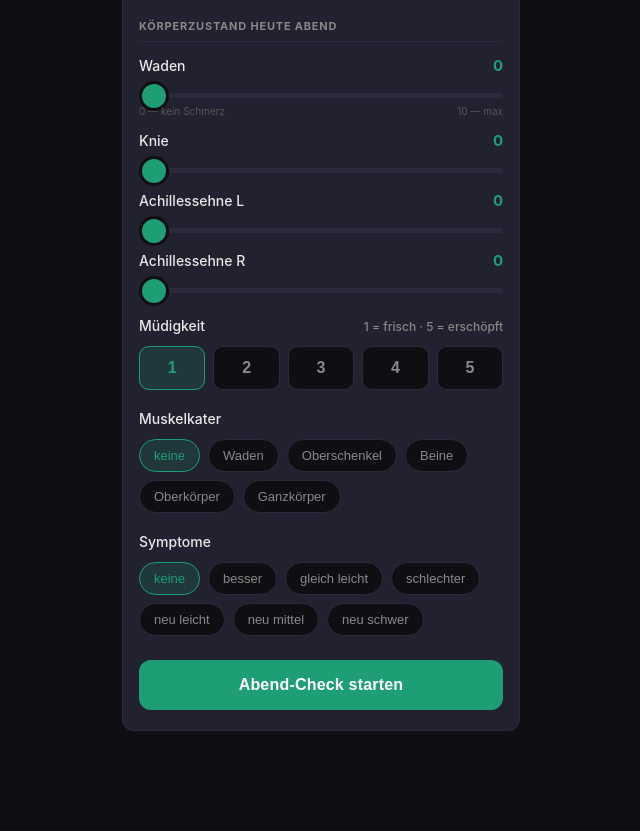
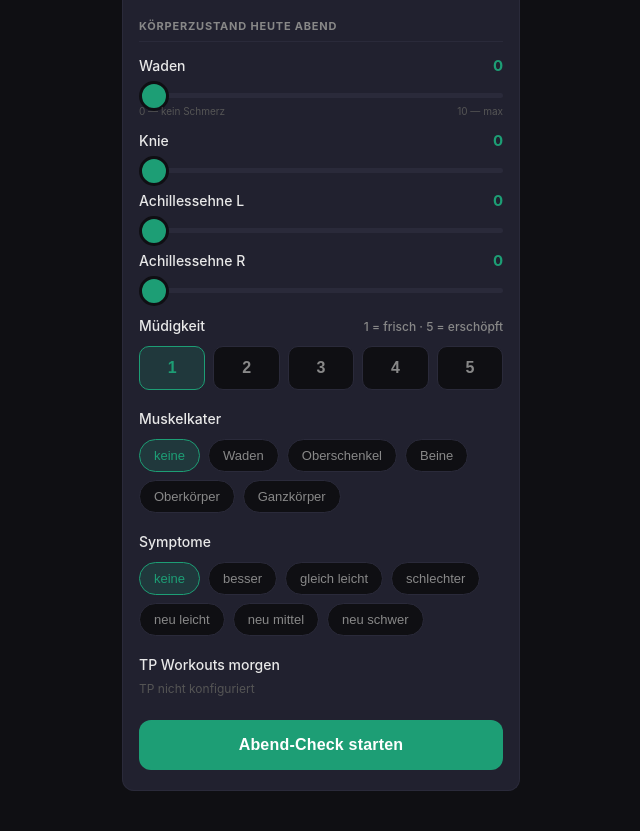
Before and after one commit to sprejz/ki-coach-app, a FastAPI app: page / in a window 1280 px wide. Shown: the part 146-977 px from the top of the page, without its empty margins (319-959 px from the left). Before the commit the page ends 877 px from the top, so only its background shows below. Run offline with FastAPI, Linux system fonts and the light colour scheme; data that the repository does not hold is empty.

Commit message:
v2.5.3 — TP Workouts als Inline-Spinner, Splash sofort weg
Splash verschwindet nach ~1s (Wetter + Schlafdaten).
TP-Bereiche in Abend-Check und Morgen-Check zeigen sofort
einen Spinner direkt im Formular — Nutzer kann den Rest
schon ausfüllen während Workouts laden.

Co-Authored-By: Claude Sonnet 4.6 <noreply@anthropic.com>

```diff
--- a/app.py
+++ b/app.py
@@ -17,7 +17,7 @@ import anthropic
 
 from translations import TRANSLATIONS
 
-APP_VERSION = "2.5.2"
+APP_VERSION = "2.5.3"
 APP_LANG = os.environ.get("APP_LANG", "de")
 T = TRANSLATIONS.get(APP_LANG, TRANSLATIONS["de"])
 logger = logging.getLogger(__name__)
--- a/templates/index.html
+++ b/templates/index.html
@@ -852,12 +852,16 @@ input[type=range]::-webkit-slider-thumb:active { background: #25c490; }
       </div>
 
       <!-- TP Workouts morgen (auto-geladen) -->
-      <div class="form-section" id="abend-tp-section" style="display:none">
+      <div class="form-section" id="abend-tp-section">
         <div class="field-label" style="margin-bottom:8px">
           <span>{{ T.lbl_tp_tomorrow }}</span>
-          <span style="font-size:12px;color:var(--muted)" id="abend-tp-date"></span>
-        </div>
-        <div id="abend-tp-content"><p style="color:var(--muted);font-size:13px">{{ T.tp_loading_text }}</p></div>
+          <span id="abend-tp-loading" style="display:flex;align-items:center;gap:5px">
+            <div class="spinner" style="width:14px;height:14px;border-width:2px"></div>
+            <span style="color:var(--muted);font-size:12px">{{ T.lbl_tp_loading }}</span>
+          </span>
+          <span style="font-size:12px;color:var(--muted);display:none" id="abend-tp-date"></span>
+        </div>
+        <div id="abend-tp-content"></div>
       </div>
 
       <!-- Wassertemperatur (hidden unless Schwimmen in TP) -->
@@ -1934,10 +1938,12 @@ async function refreshAll() {
   try { localStorage.removeItem('wx_0'); localStorage.removeItem('wx_1'); } catch {}
 
   // Reset Abend TP UI
-  const abendSection = document.getElementById('abend-tp-section');
   const abendContent = document.getElementById('abend-tp-content');
-  if (abendSection) abendSection.style.display = 'none';
-  if (abendContent) abendContent.innerHTML = '<p style="color:var(--muted);font-size:13px">Wird geladen…</p>';
+  const abendTPLoad  = document.getElementById('abend-tp-loading');
+  const abendTPDate  = document.getElementById('abend-tp-date');
+  if (abendContent) abendContent.innerHTML = '';
+  if (abendTPLoad)  abendTPLoad.style.display  = 'flex';
+  if (abendTPDate)  abendTPDate.style.display  = 'none';
 
   // Reset Abend weather UI
   const abendCtx = document.getElementById('abend-context');
@@ -2037,11 +2043,15 @@ function renderMorgenWeather(w) {
 }
 
 function renderAbendTP(data) {
-  const section = document.getElementById('abend-tp-section');
-  const content = document.getElementById('abend-tp-content');
-  const dateEl  = document.getElementById('abend-tp-date');
-  if (!data?.available) return;
-  if (section) section.style.display = 'block';
+  const content  = document.getElementById('abend-tp-content');
+  const loadEl   = document.getElementById('abend-tp-loading');
+  const dateEl   = document.getElementById('abend-tp-date');
+  if (loadEl) loadEl.style.display = 'none';
+  if (dateEl) dateEl.style.display = 'block';
+  if (!data?.available) {
+    if (content) content.innerHTML = `<p style="color:var(--muted2);font-size:12px">${T.tp_no_cfg}</p>`;
+    return;
+  }
   if (dateEl && data.date) dateEl.textContent = fmtDate(data.date);
   if (!data.workouts?.length) {
     if (content) content.innerHTML = `<p style="color:var(--muted);font-size:12px">${T.tp_no_w_tomorrow}</p>`;
@@ -2049,7 +2059,6 @@ function renderAbendTP(data) {
   }
   tpWorkoutsAbend = data.workouts;
   if (content) content.innerHTML = data.workouts.map(_tpItemHtml).join('');
-  // Show water temp field if Schwimmen is in workouts
   const hasSwim = data.workouts.some(w => w.sport?.toLowerCase().includes('schwimm'));
   const wasserRow = document.getElementById('wasser-row');
   if (wasserRow) wasserRow.style.display = hasSwim ? 'block' : 'none';
@@ -2137,19 +2146,19 @@ function setWeatherCache(dayOffset, data) {
   try { localStorage.setItem('wx_' + dayOffset, JSON.stringify({ ts: Date.now(), data })); } catch {}
 }
 
-// ── Startup: Phase 1 schnell, Phase 2 TP mit sichtbarem Status ───────────────
+// ── Startup: Phase 1 schnell → Splash weg, TP läuft inline weiter ───────────
 async function loadStartupData() {
   const t = Date.now();
   const okJson = r => r.ok ? r.json() : null;
   erholungLoaded = false;
 
-  // Wetter sofort aus Cache — user sieht es ohne Warten
+  // Wetter sofort aus Cache zeigen
   const cTomorrow = getWeatherCache(1);
   const cToday    = getWeatherCache(0);
   if (cTomorrow) renderAbendWeather(cTomorrow);
   if (cToday)    renderMorgenWeather(cToday);
 
-  // Phase 1 — Wetter + Schlafdaten (schnell, <1s)
+  // Phase 1 — Wetter + Schlafdaten + Baseline (<1s)
   setSplashStatus(T.loading_weather);
   const fast = await Promise.allSettled([
     fetchWeatherDirect(1),
@@ -2168,14 +2177,21 @@ async function loadStartupData() {
   const erholungPanel = document.querySelector('[data-panel="erholung"]');
   if (erholungPanel?.classList.contains('active')) loadErholung();
 
-  // Phase 2 — TP Workouts (langsam wenn TP konfiguriert, aber Splash zeigt Status)
-  setSplashStatus(T.loading_workouts);
-  const slow = await Promise.allSettled([
-    fetch('/api/tp/workouts?day=tomorrow&t='+t, {cache:'no-store'}).then(okJson),
-    fetch('/api/tp/workouts?day=today&t='+t,    {cache:'no-store'}).then(okJson),
-  ]);
-  renderAbendTP(val(slow[0]));
-  renderMorgenTP(val(slow[1]));
+  // Phase 2 — TP Workouts im Hintergrund; Spinner schon sichtbar in den Forms
+  _loadTPWorkouts(t);
+}
+
+function _loadTPWorkouts(t) {
+  const ts = t || Date.now();
+  const okJson = r => r.ok ? r.json() : null;
+  Promise.allSettled([
+    fetch('/api/tp/workouts?day=tomorrow&t='+ts, {cache:'no-store'}).then(okJson),
+    fetch('/api/tp/workouts?day=today&t='+ts,    {cache:'no-store'}).then(okJson),
+  ]).then(results => {
+    const val = r => r.status === 'fulfilled' ? r.value : null;
+    renderAbendTP(val(results[0]));
+    renderMorgenTP(val(results[1]));
+  });
 }
 
 async function loadTPWorkouts() {
```
